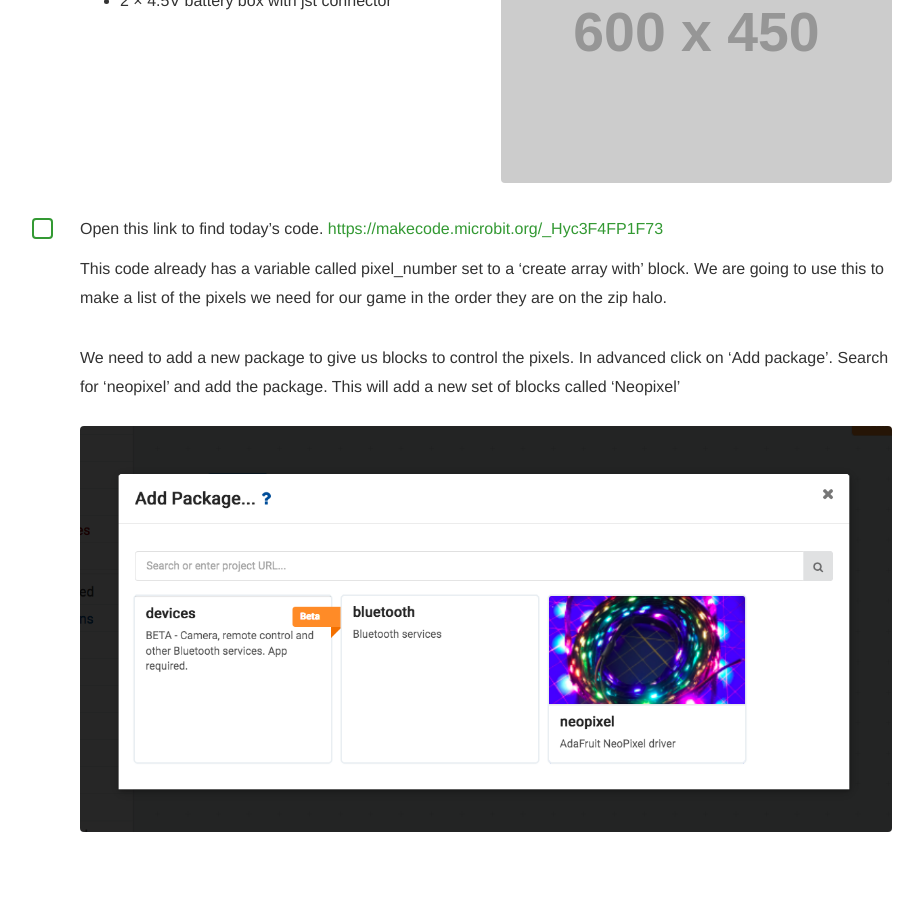
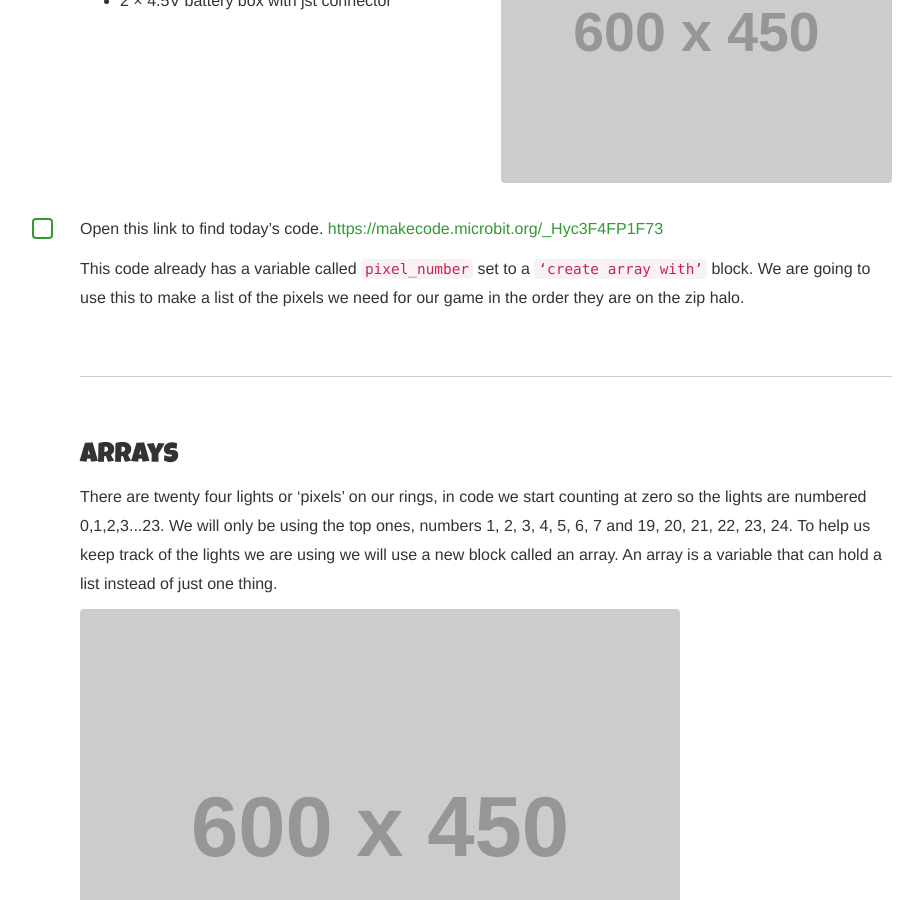
Before and after one commit to liverpoolcodeclub/liverpoolcodeclub.github.io, a Jekyll site: the page built from projects/juggler/index.html, in a window 1280 px wide and 900 px high, scrolled down 527 px. Shown: the whole window, without its empty margins (154-1077 px from the left). Built offline with Jekyll 4.4.1, drawn with Linux system fonts in a browser that asks for light colours.

Commit message:
Edit Juggler project

```diff
--- a/projects/juggler/index.html
+++ b/projects/juggler/index.html
@@ -28,15 +28,8 @@ authors: >
 </div>
 <div class="project-steps__step">
     <p>Open this link to find today’s code. <a href="https://makecode.microbit.org/_Hyc3F4FP1F73">https://makecode.microbit.org/_Hyc3F4FP1F73</a></p>
-    <p>This code already has a variable called pixel_number set to a ‘create array with’ block. We are going to use this to make a list of the pixels we need for our game in the order they are on the zip halo. </p>
+    <p>This code already has a variable called <code>pixel_number</code> set to a <code>‘create array with’</code> block. We are going to use this to make a list of the pixels we need for our game in the order they are on the zip halo. </p>
 </div>
-<div class="project-steps__info">
-       <p>We need to add a new package to give us blocks to control the pixels. In advanced click on ‘Add package’. Search for ‘neopixel’ and add the package. This will add a new set of blocks called ‘Neopixel’</p>
-       <a href="code-001.png" target="_blank">
-          <img src="code-001.png" width="1200" height="600" alt="">
-       </a>
-</div>
-
 <hr>
 <div class="project-steps__info">
        <h3>Arrays</h3>
```
Also changed, not shown: projects/juggler/code-001.png (deleted), projects/juggler/step-014a.jpg (renamed from projects/juggler/step-014.jpg).
